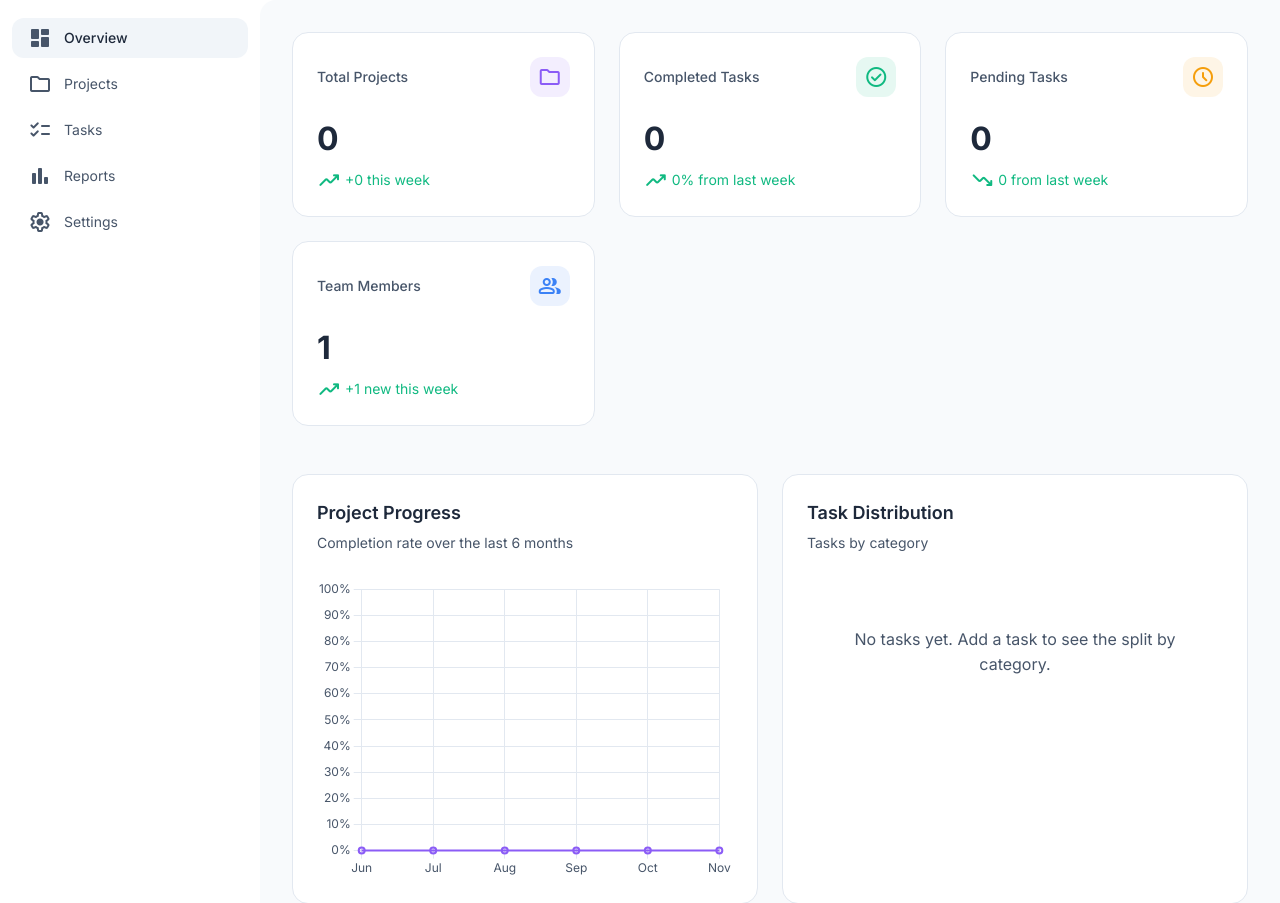
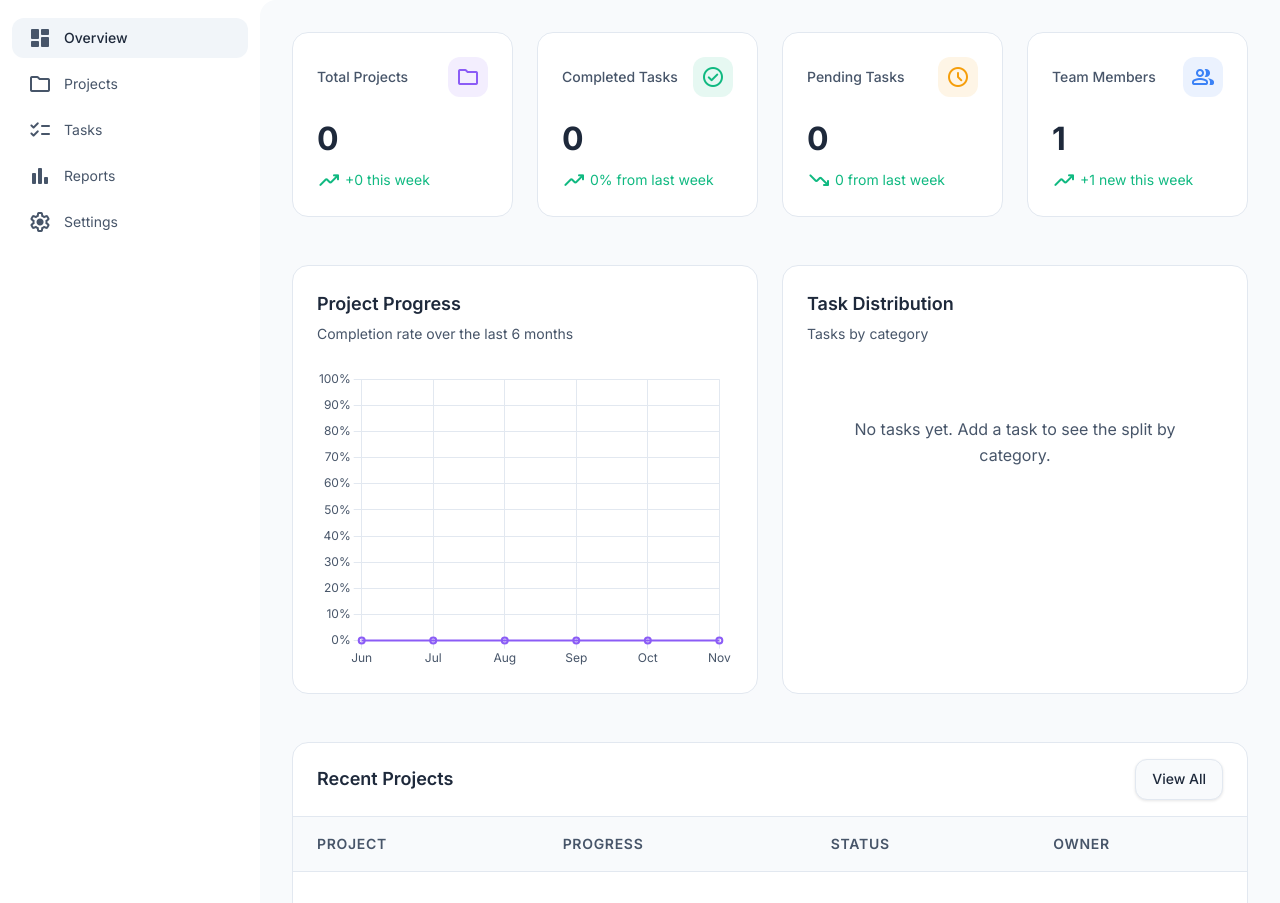
Before and after one commit to Maxwel12744/admin-dashboard, a Django app: page / in a window 1280 px wide. Shown: the part 64-967 px from the top of the page. Run offline with Django 5.2, Linux system fonts and the light colour scheme; the visitor is signed in with stand-in values (Sample User, id 1); data comes from the database, SQL or seed files in the repository; data that the repository does not hold is empty.

Commit message:
Adding the last line of the extras.css

```diff
--- a/dashboard/static/css/extras.css
+++ b/dashboard/static/css/extras.css
@@ -71,3 +71,4 @@
 .auth-card h1{font-size:var(--text-2xl);font-weight:var(--weight-semibold);margin-bottom:var(--space-xs)}
 .auth-card .auth-sub{color:var(--color-text-secondary);font-size:var(--text-sm);margin-bottom:var(--space-lg)}
 .auth-card .btn{width:100%}
+.stats-grid{grid-template-columns:repeat(auto-fit,minmax(220px,1fr))}
```
